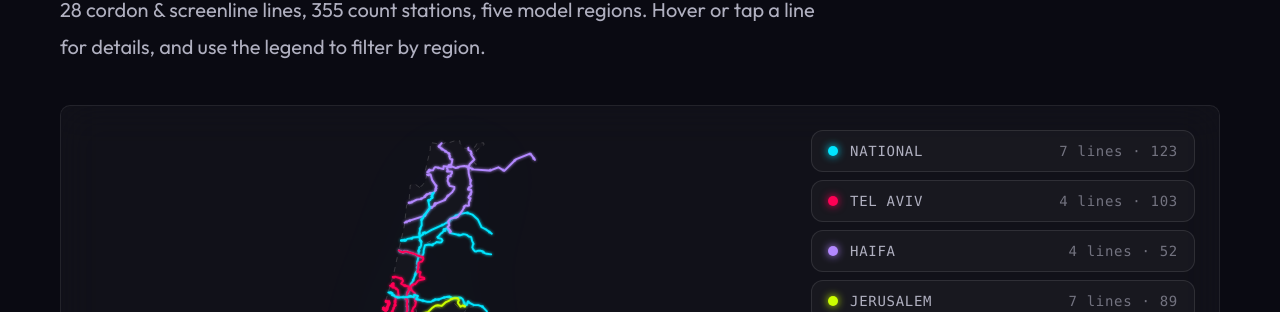
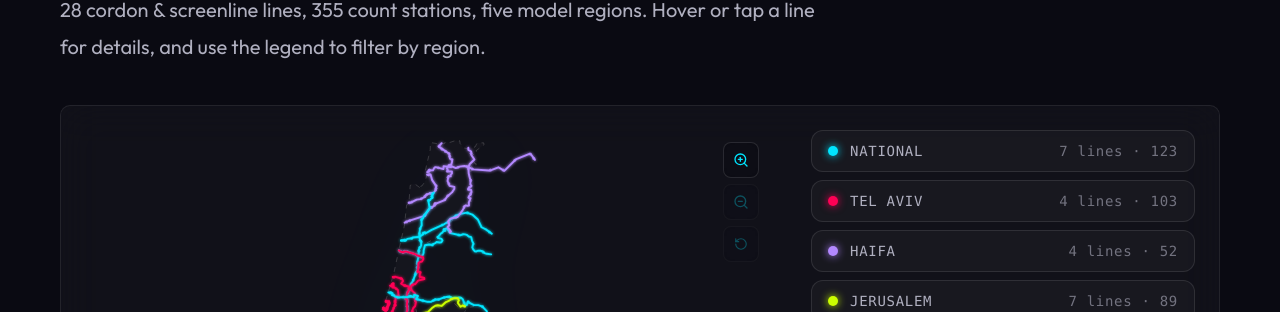
Before and after one commit to g-bd/golanbendor-portfolio, a Next.js app: page /en/work/cordon in a window 1280 px wide. Shown: the part 2493-2805 px from the top of the page. Built offline with nearby package versions, Linux system fonts and the light colour scheme.

Commit message:
Add scroll-wheel and button zoom/pan to Cordon and Counts survey maps
Wheel zoom uses a native passive:false listener since React's onWheel
is passive by default and preventDefault() there is a no-op. Drag-to-pan
swallows the trailing click so panning never accidentally selects a
line/region.

```diff
--- a/src/app/[lang]/work/counts/page.tsx
+++ b/src/app/[lang]/work/counts/page.tsx
@@ -78,6 +78,9 @@ export default function CountsPage() {
         legend_low: b.legend_low,
         legend_high: b.legend_high,
         aria: b.map_aria,
+        zoom_in: b.map_zoom_in,
+        zoom_out: b.map_zoom_out,
+        zoom_reset: b.map_zoom_reset,
     };
 
     const stats = [
--- a/src/components/CordonMap.tsx
+++ b/src/components/CordonMap.tsx
@@ -3,6 +3,8 @@
 import { useMemo, useState } from 'react';
 import { motion, useReducedMotion } from 'framer-motion';
 import { useLanguage } from '@/context/LanguageContext';
+import { useMapZoom } from '@/hooks/useMapZoom';
+import MapZoomControls from '@/components/MapZoomControls';
 import { CORDON_LINES, COUNT_POINTS, MODEL_BOUNDS, EzorKey, CordonLine } from '@/data/cordonMapData';
 
 export interface CordonMapLabels {
@@ -17,6 +19,9 @@ export interface CordonMapLabels {
     total_label: string;
     points_note: string;
     aria: string;
+    zoom_in: string;
+    zoom_out: string;
+    zoom_reset: string;
 }
 
 // Site POP palette + two harmonious neons for the five survey regions
@@ -75,6 +80,7 @@ export default function CordonMap({ labels }: { labels: CordonMapLabels }) {
     const prefersReducedMotion = useReducedMotion();
     const [activeEzor, setActiveEzor] = useState<EzorKey | null>(null);
     const [activeLineId, setActiveLineId] = useState<number | null>(null);
+    const { containerRef, containerHandlers, svgStyle, zoomIn, zoomOut, reset, canZoomIn, canZoomOut } = useMapZoom();
 
     const activeLine = activeLineId != null ? LINE_BY_ID.get(activeLineId) : undefined;
 
@@ -99,13 +105,25 @@ export default function CordonMap({ labels }: { labels: CordonMapLabels }) {
     return (
         <div className="flex flex-col lg:flex-row gap-8 lg:gap-10 items-center lg:items-stretch" dir={direction}>
             {/* Map */}
-            <div className="relative flex-1 flex justify-center min-w-0">
+            <div
+                ref={containerRef}
+                className="relative flex-1 flex justify-center min-w-0 overflow-hidden"
+                {...containerHandlers}
+            >
+                <MapZoomControls
+                    labels={labels}
+                    zoomIn={zoomIn}
+                    zoomOut={zoomOut}
+                    reset={reset}
+                    canZoomIn={canZoomIn}
+                    canZoomOut={canZoomOut}
+                />
                 <svg
                     viewBox={`0 0 ${MAP_W} ${MAP_H}`}
                     role="img"
                     aria-label={labels.aria}
                     className="h-[62vh] md:h-[74vh] w-auto max-w-full select-none"
-                    style={{ filter: 'drop-shadow(0 0 40px rgba(0,229,255,0.06))' }}
+                    style={{ filter: 'drop-shadow(0 0 40px rgba(0,229,255,0.06))', ...svgStyle }}
                 >
                     <defs>
                         <filter id="cordon-glow" x="-40%" y="-40%" width="180%" height="180%">
--- a/src/components/CountsMap.tsx
+++ b/src/components/CountsMap.tsx
@@ -3,6 +3,8 @@
 import { useMemo, useState } from 'react';
 import { motion } from 'framer-motion';
 import { useLanguage } from '@/context/LanguageContext';
+import { useMapZoom } from '@/hooks/useMapZoom';
+import MapZoomControls from '@/components/MapZoomControls';
 import { COUNTS_METROS, MetroKey, CountLink } from '@/data/countsMapData';
 
 export interface CountsMapLabels {
@@ -19,6 +21,9 @@ export interface CountsMapLabels {
     legend_low: string;
     legend_high: string;
     aria: string;
+    zoom_in: string;
+    zoom_out: string;
+    zoom_reset: string;
 }
 
 const METRO_ORDER: MetroKey[] = ['telaviv', 'jerusalem', 'haifa', 'beersheva'];
@@ -103,6 +108,7 @@ export default function CountsMap({ labels }: { labels: CountsMapLabels }) {
     const { direction } = useLanguage();
     const [metro, setMetro] = useState<MetroKey>('telaviv');
     const [activeIdx, setActiveIdx] = useState<number | null>(null);
+    const { containerRef, containerHandlers, svgStyle, zoomIn, zoomOut, reset, canZoomIn, canZoomOut } = useMapZoom();
 
     const view = useMemo(() => buildMetro(metro), [metro]);
     const active = activeIdx != null ? view.links[activeIdx] : undefined;
@@ -110,19 +116,32 @@ export default function CountsMap({ labels }: { labels: CountsMapLabels }) {
     const switchMetro = (key: MetroKey) => {
         setMetro(key);
         setActiveIdx(null);
+        reset();
     };
 
     return (
         <div className="flex flex-col lg:flex-row gap-8 lg:gap-10 items-center lg:items-stretch" dir={direction}>
             {/* Map */}
-            <div className="relative flex-1 flex justify-center min-w-0">
+            <div
+                ref={containerRef}
+                className="relative flex-1 flex justify-center min-w-0 overflow-hidden"
+                {...containerHandlers}
+            >
+                <MapZoomControls
+                    labels={labels}
+                    zoomIn={zoomIn}
+                    zoomOut={zoomOut}
+                    reset={reset}
+                    canZoomIn={canZoomIn}
+                    canZoomOut={canZoomOut}
+                />
                 <motion.svg
                     key={metro}
                     viewBox={`0 0 ${view.width} ${MAP_H}`}
                     role="img"
                     aria-label={labels.aria}
                     className="h-[62vh] md:h-[72vh] w-auto max-w-full select-none"
-                    style={{ filter: 'drop-shadow(0 0 40px rgba(255,0,85,0.05))' }}
+                    style={{ filter: 'drop-shadow(0 0 40px rgba(255,0,85,0.05))', ...svgStyle }}
                     initial={{ opacity: 0 }}
                     animate={{ opacity: 1 }}
                     transition={{ duration: 0.6 }}
--- /dev/null
+++ b/src/components/MapZoomControls.tsx
@@ -0,0 +1,72 @@
+'use client';
+
+import { ZoomIn, ZoomOut, RotateCcw } from 'lucide-react';
+
+export interface MapZoomLabels {
+    zoom_in: string;
+    zoom_out: string;
+    zoom_reset: string;
+}
+
+export default function MapZoomControls({
+    labels,
+    zoomIn,
+    zoomOut,
+    reset,
+    canZoomIn,
+    canZoomOut,
+}: {
+    labels: MapZoomLabels;
+    zoomIn: () => void;
+    zoomOut: () => void;
+    reset: () => void;
+    canZoomIn: boolean;
+    canZoomOut: boolean;
+}) {
+    const btnClass =
+        'w-9 h-9 flex items-center justify-center rounded-lg border transition-all duration-200 disabled:opacity-30 disabled:cursor-not-allowed';
+    const btnStyle = {
+        background: 'rgba(10,10,18,0.65)',
+        borderColor: 'rgba(255,255,255,0.12)',
+        color: 'var(--pop-cyan)',
+        backdropFilter: 'blur(8px)',
+    };
+
+    return (
+        <div
+            className="absolute top-3 flex flex-col gap-1.5 z-10"
+            style={{ insetInlineEnd: '0.75rem' }}
+        >
+            <button
+                type="button"
+                onClick={zoomIn}
+                disabled={!canZoomIn}
+                aria-label={labels.zoom_in}
+                className={btnClass}
+                style={btnStyle}
+            >
+                <ZoomIn size={16} />
+            </button>
+            <button
+                type="button"
+                onClick={zoomOut}
+                disabled={!canZoomOut}
+                aria-label={labels.zoom_out}
+                className={btnClass}
+                style={btnStyle}
+            >
+                <ZoomOut size={16} />
+            </button>
+            <button
+                type="button"
+                onClick={reset}
+                disabled={!canZoomOut}
+                aria-label={labels.zoom_reset}
+                className={btnClass}
+                style={btnStyle}
+            >
+                <RotateCcw size={14} />
+            </button>
+        </div>
+    );
+}
--- /dev/null
+++ b/src/hooks/useMapZoom.ts
@@ -0,0 +1,121 @@
+'use client';
+
+import { useCallback, useEffect, useRef, useState } from 'react';
+
+const MIN_ZOOM = 1;
+const MAX_ZOOM = 4;
+const ZOOM_STEP = 0.5;
+const WHEEL_SENSITIVITY = 0.0018;
+const DRAG_THRESHOLD = 4;
+
+const clampZoom = (z: number) => +Math.min(MAX_ZOOM, Math.max(MIN_ZOOM, z)).toFixed(2);
+
+/**
+ * Scroll-wheel + drag zoom/pan for an SVG map, scaled via CSS transform
+ * (not viewBox) so hit-testing/coordinates inside the SVG stay untouched.
+ */
+export function useMapZoom() {
+    const containerRef = useRef<HTMLDivElement | null>(null);
+    const [zoom, setZoom] = useState(MIN_ZOOM);
+    const [pan, setPan] = useState({ x: 0, y: 0 });
+    const [isDragging, setIsDragging] = useState(false);
+    const dragging = useRef(false);
+    const dragDistance = useRef(0);
+    const lastPoint = useRef({ x: 0, y: 0 });
+    const didDragRef = useRef(false);
+
+    const clampPan = useCallback((p: { x: number; y: number }, z: number) => {
+        const el = containerRef.current;
+        if (!el) return p;
+        const rect = el.getBoundingClientRect();
+        const maxX = Math.max(0, (rect.width * (z - 1)) / 2);
+        const maxY = Math.max(0, (rect.height * (z - 1)) / 2);
+        return {
+            x: Math.min(maxX, Math.max(-maxX, p.x)),
+            y: Math.min(maxY, Math.max(-maxY, p.y)),
+        };
+    }, []);
+
+    const applyZoom = useCallback((updater: (z: number) => number) => {
+        setZoom(z => {
+            const nz = clampZoom(updater(z));
+            setPan(p => (nz === MIN_ZOOM ? { x: 0, y: 0 } : clampPan(p, nz)));
+            return nz;
+        });
+    }, [clampPan]);
+
+    const zoomIn = useCallback(() => applyZoom(z => z + ZOOM_STEP), [applyZoom]);
+    const zoomOut = useCallback(() => applyZoom(z => z - ZOOM_STEP), [applyZoom]);
+    const reset = useCallback(() => { setZoom(MIN_ZOOM); setPan({ x: 0, y: 0 }); }, []);
+
+    // React's synthetic onWheel is attached passively (matching the DOM spec's
+    // default for wheel/touch listeners), so e.preventDefault() there is a no-op
+    // and the page scrolls underneath the zoom. A native { passive: false }
+    // listener is the only way to actually stop that default scroll.
+    useEffect(() => {
+        const el = containerRef.current;
+        if (!el) return;
+        const handleWheel = (e: WheelEvent) => {
+            e.preventDefault();
+            applyZoom(z => z - e.deltaY * WHEEL_SENSITIVITY);
+        };
+        el.addEventListener('wheel', handleWheel, { passive: false });
+        return () => el.removeEventListener('wheel', handleWheel);
+    }, [applyZoom]);
+
+    const onPointerDown = useCallback((e: React.PointerEvent) => {
+        if (zoom <= MIN_ZOOM) return;
+        dragging.current = true;
+        dragDistance.current = 0;
+        lastPoint.current = { x: e.clientX, y: e.clientY };
+        setIsDragging(true);
+        (e.currentTarget as Element).setPointerCapture?.(e.pointerId);
+    }, [zoom]);
+
+    const onPointerMove = useCallback((e: React.PointerEvent) => {
+        if (!dragging.current) return;
+        const dx = e.clientX - lastPoint.current.x;
+        const dy = e.clientY - lastPoint.current.y;
+        lastPoint.current = { x: e.clientX, y: e.clientY };
+        dragDistance.current += Math.abs(dx) + Math.abs(dy);
+        if (dragDistance.current > DRAG_THRESHOLD) didDragRef.current = true;
+        setPan(p => clampPan({ x: p.x + dx, y: p.y + dy }, zoom));
+    }, [zoom, clampPan]);
+
+    const endDrag = useCallback(() => { dragging.current = false; setIsDragging(false); }, []);
+
+    // Swallow the click that follows a real drag so panning never selects
+    // whatever line/region happened to be under the pointer on release.
+    const onClickCapture = useCallback((e: React.MouseEvent) => {
+        if (didDragRef.current) {
+            e.stopPropagation();
+            didDragRef.current = false;
+        }
+    }, []);
+
+    return {
+        containerRef,
+        zoom,
+        canZoomIn: zoom < MAX_ZOOM,
+        canZoomOut: zoom > MIN_ZOOM,
+        isZoomed: zoom > MIN_ZOOM,
+        zoomIn,
+        zoomOut,
+        reset,
+        containerHandlers: {
+            onPointerDown,
+            onPointerMove,
+            onPointerUp: endDrag,
+            onPointerLeave: endDrag,
+            onPointerCancel: endDrag,
+            onClickCapture,
+        },
+        svgStyle: {
+            transform: `translate(${pan.x}px, ${pan.y}px) scale(${zoom})`,
+            transformOrigin: 'center center',
+            transition: isDragging ? 'none' : 'transform 0.2s ease-out',
+            cursor: zoom > MIN_ZOOM ? (isDragging ? 'grabbing' : 'grab') : undefined,
+            touchAction: 'none' as const,
+        },
+    };
+}
```
Also changed, not shown: src/data/translations.ts (+12 -0 lines).
